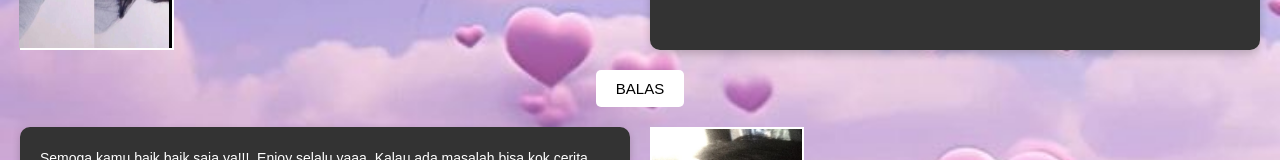
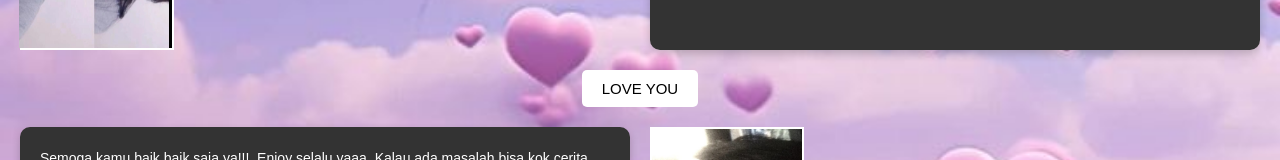
Before and after one commit to Nothingness1312/My-Girl, a plain HTML site: page index.html in a window 1280 px wide. Shown: the part 270-430 px from the top of the page. Drawn offline with Linux system fonts and the light colour scheme.

Commit message:
index.html

```diff
--- a/index.html
+++ b/index.html
@@ -17,7 +17,7 @@
      <div class="text text-top right">
         Haii wanita tercintaku, tersayang, dan tersemua deh, Selamat hari perempuan sedunia ya cantikku. berdoa terbaik untuk kamu
      </div>
-     <button class="button">BALAS</button>
+     <button class="button">LOVE YOU</button>
      <div class="text text-bottom-left">
        Semoga kamu baik baik saja ya!!!, Enjoy selalu yaaa. Kalau ada masalah bisa kok cerita disini ya cantik!.
      </div>
```
